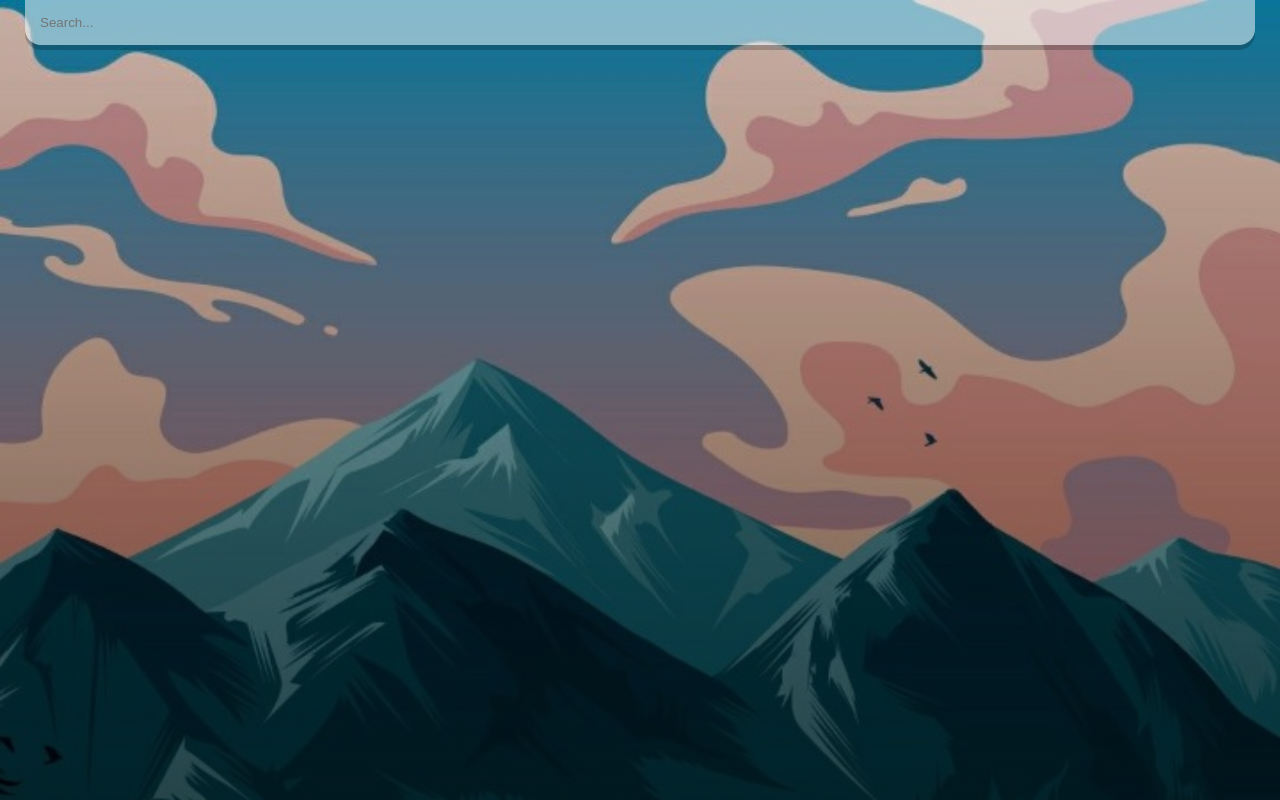
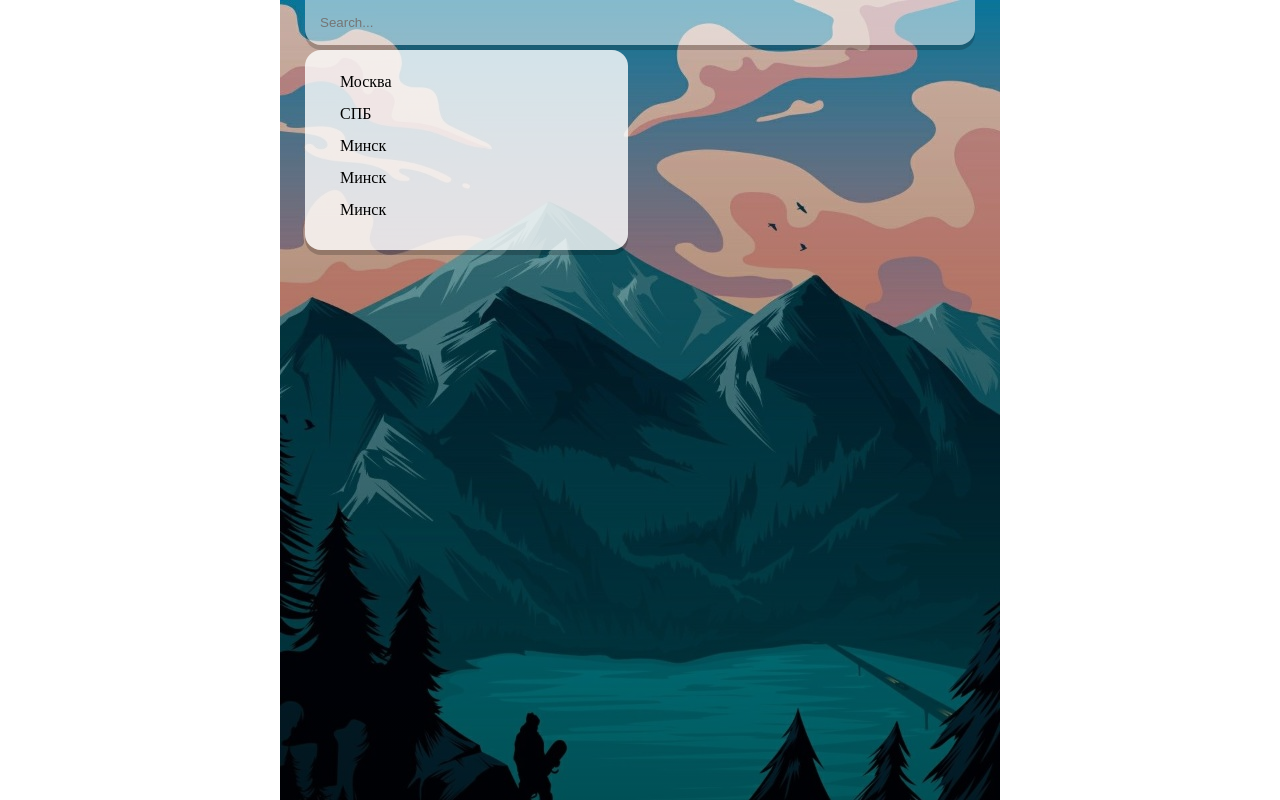
Before and after one commit to paulZakharovBC/simple-weather-app, a React (Create React App) app: page / in a window 1280 px wide. Built offline with nearby package versions, Linux system fonts and the light colour scheme.

Commit message:
add listOfCities popup

```diff
--- a/package.json
+++ b/package.json
@@ -8,7 +8,9 @@
     "@testing-library/react": "^9.5.0",
     "@testing-library/user-event": "^7.2.1",
     "react": "^16.13.1",
+    "react-debounce-input": "^3.2.2",
     "react-dom": "^16.13.1",
+    "react-load-script": "0.0.6",
     "react-scripts": "3.4.1"
   },
   "scripts": {
--- a/src/App.css
+++ b/src/App.css
@@ -1,6 +1,12 @@
+.basic-lair {
+    max-width: 720px;
+    max-height: 1280px;
+    margin: 0 auto;
+
+}
 .app {
         width: 100%;
-        height: 100vh;
+        height: 100%;
         background: url("./img/backgrnd.jpg");
         background-size: cover;
 }
@@ -70,6 +76,10 @@ main {
     justify-content: space-between;
     align-items: center;
 }
+.location-container p {
+    color: rgba(255, 255, 52, 0.658);
+    margin-top: 10px
+}
 .location {
     color: #fff;
     font-size: 32px;
@@ -116,6 +126,7 @@ main {
 }
 .weather img {
     width: 100%;
+    margin-top: 10px;
     background-color: rgba(255,255,255,0.3);
     border-radius: 16px;
     padding: 15px 15x;
@@ -129,10 +140,11 @@ main {
 
 .arrowBtn {
     font-size: 50px;
-    color: rgba(255,255,255,0.2);
-    text-shadow: 3px 6px rgba(50,50,70,0.5);
+    color: rgba(255,255,255,0.1);
+    text-shadow: 3px 6px rgba(50,50,70,0.05);
 }
 
 .activeBtn {
     color: #fff;
+    text-shadow: 3px 6px rgba(50,50,70,0.5);
 }
--- a/src/App.js
+++ b/src/App.js
@@ -1,4 +1,5 @@
 import React from 'react';
+import CitiesSearch from './Components/CitiesSearch'
 import './App.css';
 
 
@@ -11,6 +12,8 @@ const timeApi = {
   key: "cbbe33181e2b4c389ee8303db47d81b0",
   base: "https://api.ipgeolocation.io/timezone?apiKey="
 }
+
+
 
 class App extends React.Component {
   state = {
@@ -118,6 +121,8 @@ class App extends React.Component {
     return `${day} ${date} ${month} ${year}`
   }
 
+
+
   render() {
 
     let cityIdToShow = this.state.currentShowingCityID;
@@ -150,6 +155,7 @@ class App extends React.Component {
 
 
     return (
+      <div className='basic-lair'>
         <div className={appBackgroundClass.join(' ')}>
           <main>
             <div className='search-box'>
@@ -163,6 +169,9 @@ class App extends React.Component {
 
               />
             </div>
+            <CitiesSearch />
+
+            {/* {this.state.input.length >= 3 ? <CitiesSearch /> : null} */}
 
 
 
@@ -174,7 +183,7 @@ class App extends React.Component {
                   <div>
                     <div className='location'> {this.state.listOfCities[cityIdToShow].weatherInfo.name}, {this.state.listOfCities[cityIdToShow].weatherInfo.sys.country} </div>
                     <div className='date'>{this.dateBuilder(new Date())}</div>
-                  <div>Last Updated: {this.state.listOfCities[cityIdToShow].lastUpdateCityTime} (local)</div>
+                    <p>Last Updated: {this.state.listOfCities[cityIdToShow].lastUpdateCityTime} (local)</p>
                   </div>
                   <i className={rightArrowClass.join(' ')} onClick={this.nextCityChangeHandler} />
 
@@ -209,7 +218,9 @@ class App extends React.Component {
           </main>
 
         </div>
+      </div>
     );
+
 
   }
 }
--- /dev/null
+++ b/src/Components/CitiesSearch.css
@@ -0,0 +1,25 @@
+.listOfCities-box {
+    width: 323px;
+    height: 200px;
+    background-color: rgba(255,255,255,0.8);
+    position: absolute;
+    top: 50px;
+    border-radius: 16px;
+    box-shadow: 0px 5px rgba(0,0,0,0.2);
+    /* transform: translateY(-300px); */
+    transition: 0.4s ease;
+}
+
+.listOfCities-box .active {
+    transform: translateX(0px);
+
+}
+
+.listOfCities-box ul {
+    list-style: none;
+    padding: 15px 15px 15px 30px;
+}
+
+.listOfCities-box ul li {
+    padding: 5px;
+}
--- /dev/null
+++ b/src/Components/CitiesSearch.js
@@ -0,0 +1,26 @@
+import React from 'react'
+import './CitiesSearch.css'
+
+const CitiesSearch = (props) => {
+    return (
+        <div className='listOfCities-box'>
+            <ul>
+                <li>Москва</li>
+                <li>СПБ</li>
+                <li>Минск</li>
+                <li>Минск</li>
+                <li>Минск</li>
+
+                {/* {props.cities.map(function (item) {
+                    return (
+                        <li onClick={() => { props.confirmCity(item.city) }}>
+                            {item.city}, {item.country}
+                        </li>
+                    )
+                })} */}
+            </ul>
+        </div>
+    )
+}
+
+export default CitiesSearch
```
Also changed, not shown: 1 other file (tests, documents, lock files or other folders). Lines whose indentation alone changed are shown as unchanged.
